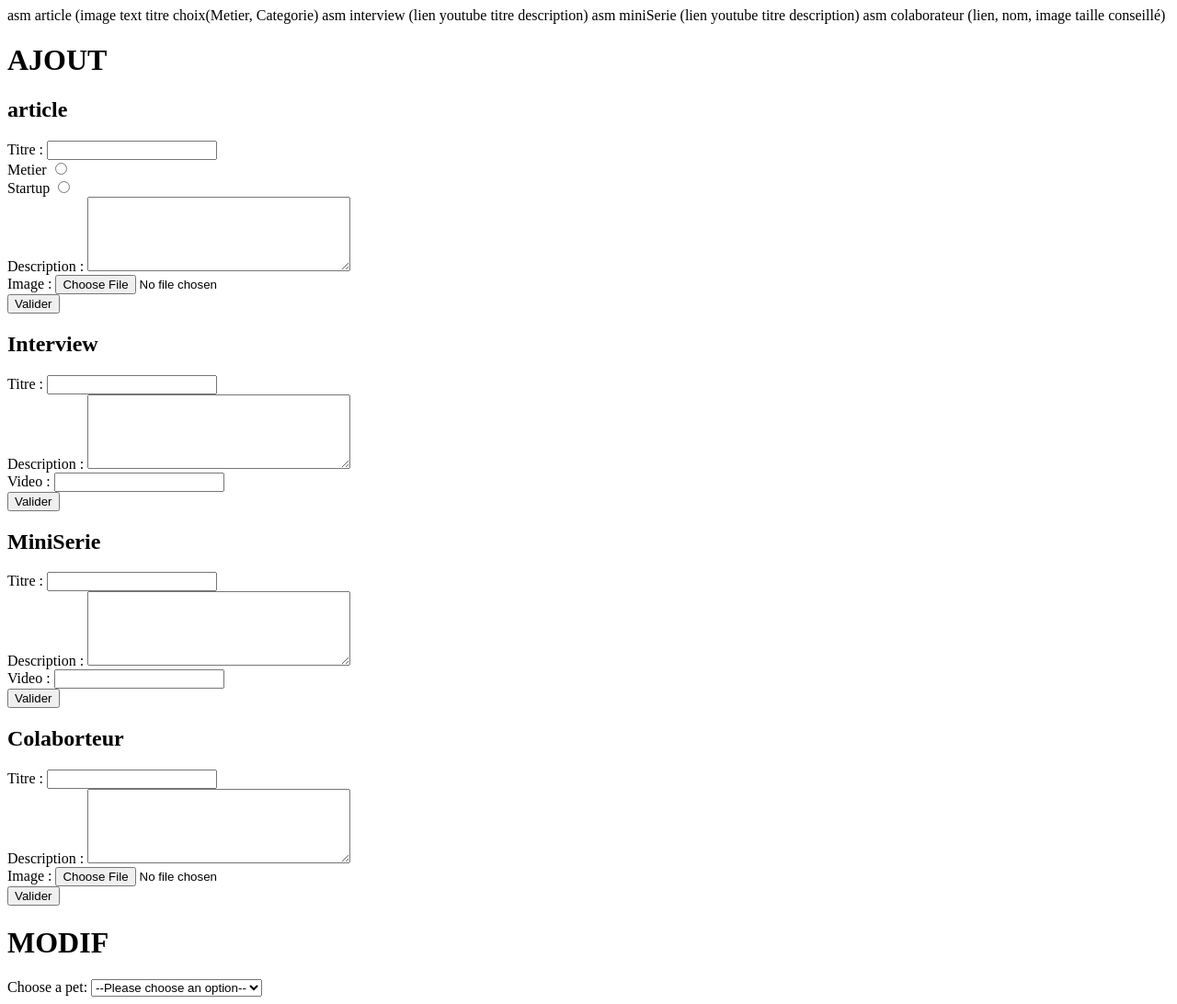
After one commit to AlexandreSeptembreYnov/Yes-site, a PHP site: page /Vue/admin.php in a window 1280 px wide. The commit adds this page. Shown: the whole page at 92% size. Run offline with PHP 8.4, Linux system fonts and the light colour scheme.

Commit message:
debut admin

```diff
--- a/Model/modelArticle.php
+++ b/Model/modelArticle.php
@@ -50,7 +50,7 @@ function delArticle($idArticle)
     $db = dbConnect();
     try
     {
-        $req = $db->prepare('DELETE FROM article WHERE idArticle = ?');
+        $req = $db->prepare('DELETE FROM article WHERE id )Article = ?');
         $req->execute($idArticle);
         return True;
     }
--- /dev/null
+++ b/Vue/admin.php
@@ -0,0 +1,98 @@
+asm article (image text titre choix(Metier, Categorie)
+asm interview (lien youtube titre description)
+asm miniSerie (lien youtube titre description)
+asm colaborateur (lien, nom, image taille conseillé)
+
+
+<head>
+    <title>Admin</title>
+</head>
+<body>
+<H1>AJOUT</H1>
+<h2>article</h2>
+<form action="/index.php?action=addArticle" method="post">
+    <div>
+        <label for="titre">Titre :</label>
+        <input type="text" name="titre"/>
+    </div>
+
+    <div>
+        <label>Metier
+            <input type="radio" name="metier" value="Metier"/>
+        </label><br>
+        <label>Startup
+            <input type="radio" name="startup" value="Startup"/>
+        </label>
+    </div>
+
+    <div>
+        <label for="description">Description :</label>
+        <textarea  name="description" rows="5" cols="33"></textarea>
+    </div>
+    <div>
+        <label for="image">Image :</label>
+        <input type="file"  value="" name="image"/>
+    </div>
+    <input type="submit" value="Valider" />
+</form>
+<h2>Interview</h2>
+<form action="/index.php?action=addInterview" method="post">
+    <div>
+        <label for="titre">Titre :</label>
+        <input type="text" name="titre"/>
+    </div>
+
+    <div>
+        <label for="description">Description :</label>
+        <textarea  name="description" rows="5" cols="33"></textarea>
+    </div>
+    <div>
+        <label for="titre">Video :</label>
+        <input type="text" name="lien"/>
+    </div>
+    <input type="submit" value="Valider" />
+</form>
+<h2>MiniSerie</h2>
+<form action="/index.php?action=addMiniSerie" method="post">
+    <div>
+        <label for="titre">Titre :</label>
+        <input type="text" name="titre"/>
+    </div>
+
+    <div>
+        <label for="description">Description :</label>
+        <textarea  name="description" rows="5" cols="33"></textarea>
+    </div>
+    <div>
+        <label for="titre">Video :</label>
+        <input type="text" name="lien"/>
+    </div>
+    <input type="submit" value="Valider" />
+</form>
+<h2>Colaborteur</h2>
+<form action="/index.php?action=addColaborateur" method="post">
+    <div>
+        <label for="titre">Titre :</label>
+        <input type="text" name="titre" value="">
+    </div>
+
+    <div>
+        <label for="description">Description :</label>
+        <textarea  name="description" rows="5" cols="33"></textarea>
+    </div>
+    <div>
+        <label for="image">Image :</label>
+        <input type="file"  value="" name="image">
+    </div>
+    <input type="submit" value="Valider" />
+</form>
+
+
+<H1>MODIF</H1>
+<label for="pet-select">Choose a pet:</label>
+
+<select name="pets" id="pet-select">
+    <option value="">--Please choose an option--</option>
+
+</select>
+</body>
--- a/index.php
+++ b/index.php
@@ -1,5 +1,5 @@
 <?php
-require('Controleur/controller.php');
+require('Controleur/controleur.php');
 
 if (isset($_GET['action'])) {
     if ($_GET['action'] == 'Connection') {
@@ -55,5 +55,5 @@ if (isset($_GET['action'])) {
     }
 }
 else {
-    lastArticle();
+    acceuil();
 }
```
